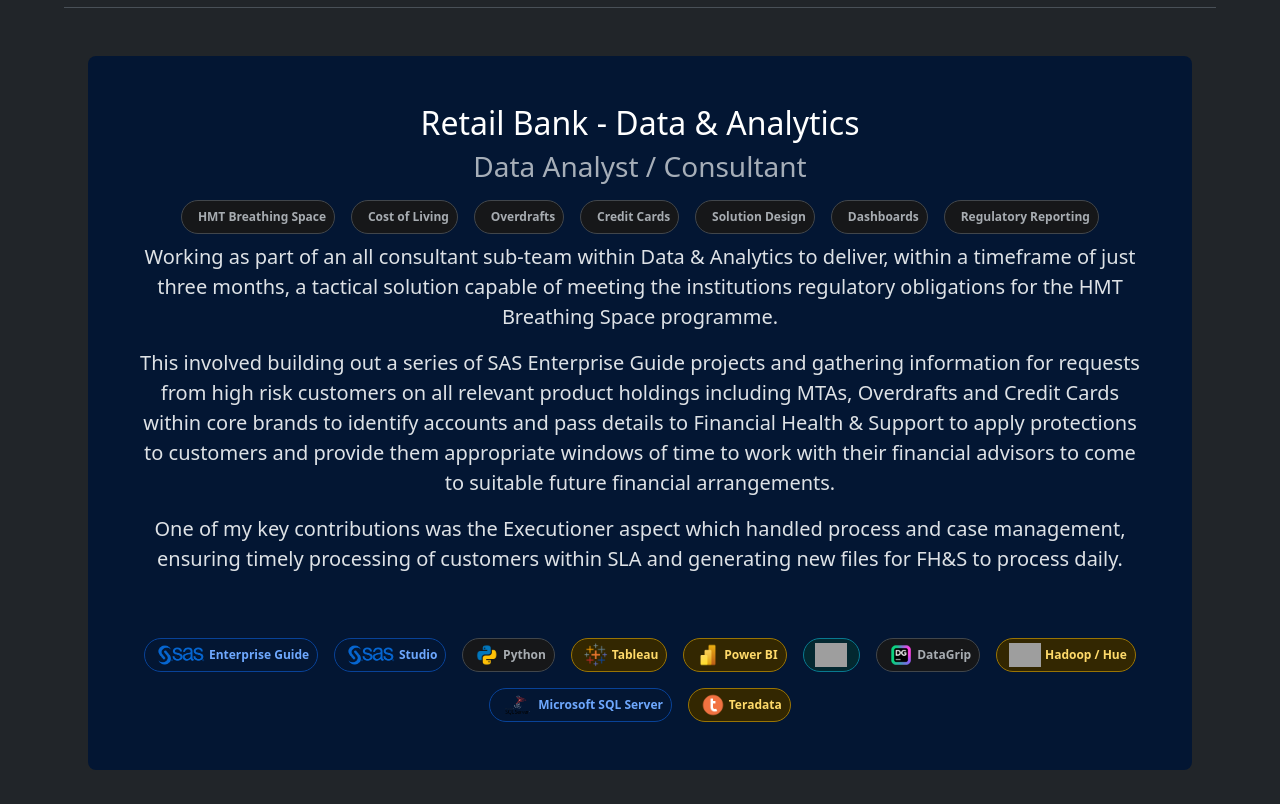
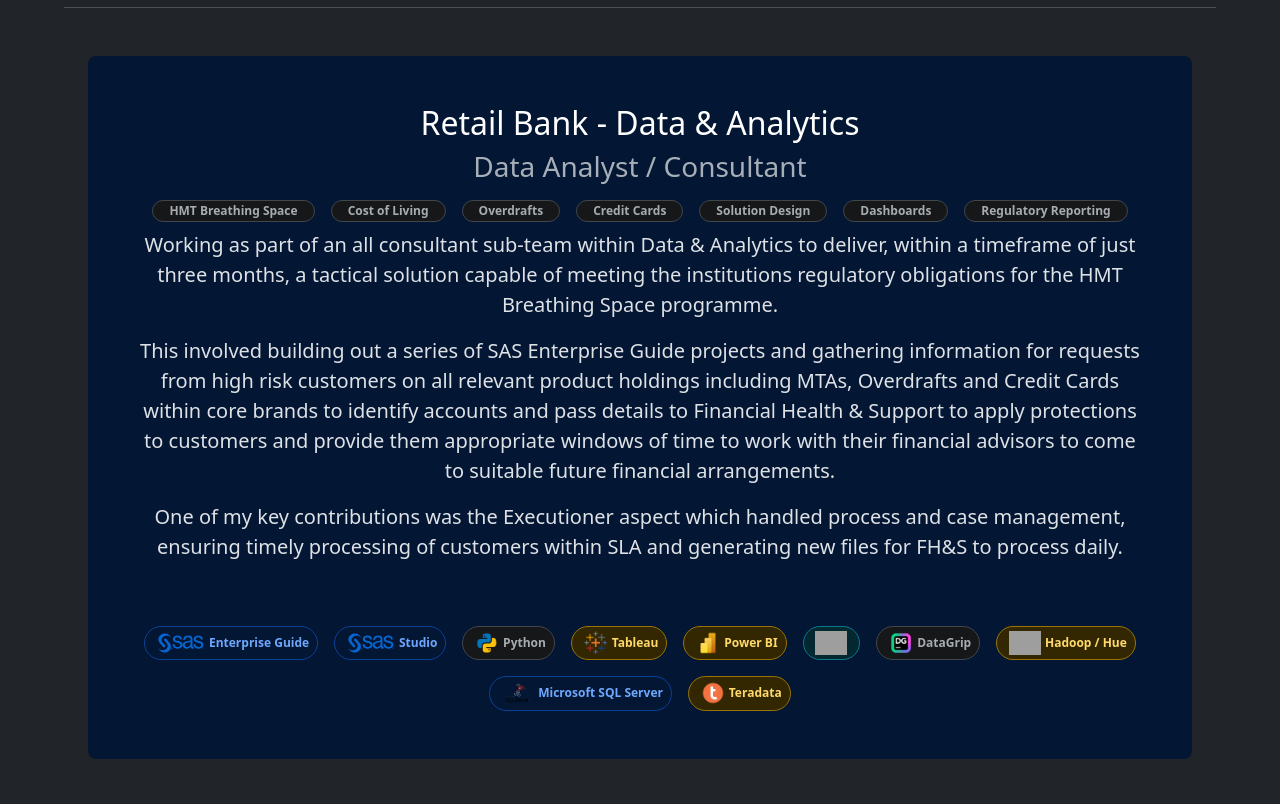
Before and after one commit to mtcraig/fullstack-learning, a web app: file pages/resume.html in a window 1280 px wide. Shown: the part 3090-3894 px from the top of the page. Run offline with its HTML, style and script files only (its server is not run), Linux system fonts and the light colour scheme; grey boxes are pictures that could not be loaded.

Commit message:
Cleanup of pills for domain skill tags.

```diff
--- a/pages/resume.html
+++ b/pages/resume.html
@@ -561,32 +561,32 @@
                                 <h3 class="text-body-secondary mb-3">Data Analyst / Consultant</h3>
                                 <div class="pb-2 badge-grid">
                                     <span
-                                        class="badge d-flex align-items-center pt-1 pe-2 text-secondary-emphasis bg-secondary-subtle border border-secondary-subtle rounded-pill">
-                                        <img class="mx-1" height="24">HMT Breathing Space
+                                        class="badge d-flex align-items-center py-1.5 px-3 text-secondary-emphasis bg-secondary-subtle border border-secondary-subtle rounded-pill">
+                                        HMT Breathing Space
                                     </span>
                                     <span
-                                        class="badge d-flex align-items-center pt-1 pe-2 text-secondary-emphasis bg-secondary-subtle border border-secondary-subtle rounded-pill">
-                                        <img class="mx-1" height="24">Cost of Living
+                                        class="badge d-flex align-items-center py-1.5 px-3 text-secondary-emphasis bg-secondary-subtle border border-secondary-subtle rounded-pill">
+                                        Cost of Living
                                     </span>
                                     <span
-                                        class="badge d-flex align-items-center pt-1 pe-2 text-secondary-emphasis bg-secondary-subtle border border-secondary-subtle rounded-pill">
-                                        <img class="mx-1" height="24">Overdrafts
+                                        class="badge d-flex align-items-center py-1.5 px-3 text-secondary-emphasis bg-secondary-subtle border border-secondary-subtle rounded-pill">
+                                        Overdrafts
                                     </span>
                                     <span
-                                        class="badge d-flex align-items-center pt-1 pe-2 text-secondary-emphasis bg-secondary-subtle border border-secondary-subtle rounded-pill">
-                                        <img class="mx-1" height="24">Credit Cards
+                                        class="badge d-flex align-items-center py-1.5 px-3 text-secondary-emphasis bg-secondary-subtle border border-secondary-subtle rounded-pill">
+                                        Credit Cards
                                     </span>
                                     <span
-                                        class="badge d-flex align-items-center pt-1 pe-2 text-secondary-emphasis bg-secondary-subtle border border-secondary-subtle rounded-pill">
-                                        <img class="mx-1" height="24">Solution Design
+                                        class="badge d-flex align-items-center py-1.5 px-3 text-secondary-emphasis bg-secondary-subtle border border-secondary-subtle rounded-pill">
+                                        Solution Design
                                     </span>
                                     <span
-                                        class="badge d-flex align-items-center pt-1 pe-2 text-secondary-emphasis bg-secondary-subtle border border-secondary-subtle rounded-pill">
-                                        <img class="mx-1" height="24">Dashboards
+                                        class="badge d-flex align-items-center py-1.5 px-3 text-secondary-emphasis bg-secondary-subtle border border-secondary-subtle rounded-pill">
+                                        Dashboards
                                     </span>
                                     <span
-                                        class="badge d-flex align-items-center pt-1 pe-2 text-secondary-emphasis bg-secondary-subtle border border-secondary-subtle rounded-pill">
-                                        <img class="mx-1" height="24">Regulatory Reporting
+                                        class="badge d-flex align-items-center py-1.5 px-3 text-secondary-emphasis bg-secondary-subtle border border-secondary-subtle rounded-pill">
+                                        Regulatory Reporting
                                     </span>
                                 </div>
                                 <p class="lead">
@@ -724,28 +724,28 @@
                                 <h3 class="text-body-secondary mb-3">Migration Consultant</h3>
                                 <div class="pb-2 badge-grid">
                                     <span
-                                        class="badge d-flex align-items-center pt-1 pe-2 text-secondary-emphasis bg-secondary-subtle border border-secondary-subtle rounded-pill">
-                                        <img class="mx-1" height="24">Data Migration
+                                        class="badge d-flex align-items-center py-1.5 px-3 text-secondary-emphasis bg-secondary-subtle border border-secondary-subtle rounded-pill">
+                                        Data Migration
                                     </span>
                                     <span
-                                        class="badge d-flex align-items-center pt-1 pe-2 text-secondary-emphasis bg-secondary-subtle border border-secondary-subtle rounded-pill">
-                                        <img class="mx-1" height="24">Code Refactoring
+                                        class="badge d-flex align-items-center py-1.5 px-3 text-secondary-emphasis bg-secondary-subtle border border-secondary-subtle rounded-pill">
+                                        Code Refactoring
                                     </span>
                                     <span
-                                        class="badge d-flex align-items-center pt-1 pe-2 text-secondary-emphasis bg-secondary-subtle border border-secondary-subtle rounded-pill">
-                                        <img class="mx-1" height="24">ETL
+                                        class="badge d-flex align-items-center py-1.5 px-3 text-secondary-emphasis bg-secondary-subtle border border-secondary-subtle rounded-pill">
+                                        ETL
                                     </span>
                                     <span
-                                        class="badge d-flex align-items-center pt-1 pe-2 text-secondary-emphasis bg-secondary-subtle border border-secondary-subtle rounded-pill">
-                                        <img class="mx-1" height="24">Platform Administration
+                                        class="badge d-flex align-items-center py-1.5 px-3 text-secondary-emphasis bg-secondary-subtle border border-secondary-subtle rounded-pill">
+                                        Platform Administration
                                     </span>
                                     <span
-                                        class="badge d-flex align-items-center pt-1 pe-2 text-secondary-emphasis bg-secondary-subtle border border-secondary-subtle rounded-pill">
-                                        <img class="mx-1" height="24">Reverse Engineering
+                                        class="badge d-flex align-items-center py-1.5 px-3 text-secondary-emphasis bg-secondary-subtle border border-secondary-subtle rounded-pill">
+                                        Reverse Engineering
                                     </span>
                                     <span
-                                        class="badge d-flex align-items-center pt-1 pe-2 text-secondary-emphasis bg-secondary-subtle border border-secondary-subtle rounded-pill">
-                                        <img class="mx-1" height="24">Project Management
+                                        class="badge d-flex align-items-center py-1.5 px-3 text-secondary-emphasis bg-secondary-subtle border border-secondary-subtle rounded-pill">
+                                        Project Management
                                     </span>
                                 </div>
                                 <p class="lead">
@@ -851,24 +851,24 @@
                                 <h3 class="text-body-secondary mb-3">Incident Resolution Analyst</h3>
                                 <div class="pb-2 badge-grid">
                                     <span
-                                        class="badge d-flex align-items-center pt-1 pe-2 text-secondary-emphasis bg-secondary-subtle border border-secondary-subtle rounded-pill">
-                                        <img class="mx-1" height="24">Process Debugging
+                                        class="badge d-flex align-items-center py-1.5 px-3 text-secondary-emphasis bg-secondary-subtle border border-secondary-subtle rounded-pill">
+                                        Process Debugging
                                     </span>
                                     <span
-                                        class="badge d-flex align-items-center pt-1 pe-2 text-secondary-emphasis bg-secondary-subtle border border-secondary-subtle rounded-pill">
-                                        <img class="mx-1" height="24">Data Quality
+                                        class="badge d-flex align-items-center py-1.5 px-3 text-secondary-emphasis bg-secondary-subtle border border-secondary-subtle rounded-pill">
+                                        Data Quality
                                     </span>
                                     <span
-                                        class="badge d-flex align-items-center pt-1 pe-2 text-secondary-emphasis bg-secondary-subtle border border-secondary-subtle rounded-pill">
-                                        <img class="mx-1" height="24">Process Design
+                                        class="badge d-flex align-items-center py-1.5 px-3 text-secondary-emphasis bg-secondary-subtle border border-secondary-subtle rounded-pill">
+                                        Process Design
                                     </span>
                                     <span
-                                        class="badge d-flex align-items-center pt-1 pe-2 text-secondary-emphasis bg-secondary-subtle border border-secondary-subtle rounded-pill">
-                                        <img class="mx-1" height="24">Agile
+                                        class="badge d-flex align-items-center py-1.5 px-3 text-secondary-emphasis bg-secondary-subtle border border-secondary-subtle rounded-pill">
+                                        Agile
                                     </span>
                                     <span
-                                        class="badge d-flex align-items-center pt-1 pe-2 text-secondary-emphasis bg-secondary-subtle border border-secondary-subtle rounded-pill">
-                                        <img class="mx-1" height="24">Kanban
+                                        class="badge d-flex align-items-center py-1.5 px-3 text-secondary-emphasis bg-secondary-subtle border border-secondary-subtle rounded-pill">
+                                        Kanban
                                     </span>
                                 </div>
                                 <p class="lead">
@@ -926,12 +926,12 @@
                                 <h3 class="text-body-secondary mb-3">Data Analyst</h3>
                                 <div class="pb-2 badge-grid">
                                     <span
-                                        class="badge d-flex align-items-center pt-1 pe-2 text-secondary-emphasis bg-secondary-subtle border border-secondary-subtle rounded-pill">
-                                        <img class="mx-1" height="24">ETL
+                                        class="badge d-flex align-items-center py-1.5 px-3 text-secondary-emphasis bg-secondary-subtle border border-secondary-subtle rounded-pill">
+                                        ETL
                                     </span>
                                     <span
-                                        class="badge d-flex align-items-center pt-1 pe-2 text-secondary-emphasis bg-secondary-subtle border border-secondary-subtle rounded-pill">
-                                        <img class="mx-1" height="24">Process Refactoring
+                                        class="badge d-flex align-items-center py-1.5 px-3 text-secondary-emphasis bg-secondary-subtle border border-secondary-subtle rounded-pill">
+                                        Process Refactoring
                                     </span>
                                 </div>
                                 <p class="lead">
@@ -981,8 +981,8 @@
                                 <h3 class="text-body-secondary mb-3">Data Quality Analyst</h3>
                                 <div class="pb-2 badge-grid">
                                     <span
-                                        class="badge d-flex align-items-center pt-1 pe-2 text-secondary-emphasis bg-secondary-subtle border border-secondary-subtle rounded-pill">
-                                        <img class="mx-1" height="24">Data Quality
+                                        class="badge d-flex align-items-center py-1.5 px-3 text-secondary-emphasis bg-secondary-subtle border border-secondary-subtle rounded-pill">
+                                        Data Quality
                                     </span>
                                 </div>
                                 <p class="lead">
@@ -1036,32 +1036,32 @@
                                 <h3 class="text-body-secondary mb-3">Data Insight Analyst</h3>
                                 <div class="pb-2 badge-grid">
                                     <span
-                                        class="badge d-flex align-items-center pt-1 pe-2 text-secondary-emphasis bg-secondary-subtle border border-secondary-subtle rounded-pill">
-                                        <img class="mx-1" height="24">Remediation
+                                        class="badge d-flex align-items-center py-1.5 px-3 text-secondary-emphasis bg-secondary-subtle border border-secondary-subtle rounded-pill">
+                                        Remediation
                                     </span>
                                     <span
-                                        class="badge d-flex align-items-center pt-1 pe-2 text-secondary-emphasis bg-secondary-subtle border border-secondary-subtle rounded-pill">
-                                        <img class="mx-1" height="24">Product Deep Dives
+                                        class="badge d-flex align-items-center py-1.5 px-3 text-secondary-emphasis bg-secondary-subtle border border-secondary-subtle rounded-pill">
+                                        Product Deep Dives
                                     </span>
                                     <span
-                                        class="badge d-flex align-items-center pt-1 pe-2 text-secondary-emphasis bg-secondary-subtle border border-secondary-subtle rounded-pill">
-                                        <img class="mx-1" height="24">Dashboards
+                                        class="badge d-flex align-items-center py-1.5 px-3 text-secondary-emphasis bg-secondary-subtle border border-secondary-subtle rounded-pill">
+                                        Dashboards
                                     </span>
                                     <span
-                                        class="badge d-flex align-items-center pt-1 pe-2 text-secondary-emphasis bg-secondary-subtle border border-secondary-subtle rounded-pill">
-                                        <img class="mx-1" height="24">Process Design
+                                        class="badge d-flex align-items-center py-1.5 px-3 text-secondary-emphasis bg-secondary-subtle border border-secondary-subtle rounded-pill">
+                                        Process Design
                                     </span>
                                     <span
-                                        class="badge d-flex align-items-center pt-1 pe-2 text-secondary-emphasis bg-secondary-subtle border border-secondary-subtle rounded-pill">
-                                        <img class="mx-1" height="24">Process Automation
+                                        class="badge d-flex align-items-center py-1.5 px-3 text-secondary-emphasis bg-secondary-subtle border border-secondary-subtle rounded-pill">
+                                        Process Automation
                                     </span>
                                     <span
-                                        class="badge d-flex align-items-center pt-1 pe-2 text-secondary-emphasis bg-secondary-subtle border border-secondary-subtle rounded-pill">
-                                        <img class="mx-1" height="24">Request Handling
+                                        class="badge d-flex align-items-center py-1.5 px-3 text-secondary-emphasis bg-secondary-subtle border border-secondary-subtle rounded-pill">
+                                        Request Handling
                                     </span>
                                     <span
-                                        class="badge d-flex align-items-center pt-1 pe-2 text-secondary-emphasis bg-secondary-subtle border border-secondary-subtle rounded-pill">
-                                        <img class="mx-1" height="24">Regulatory Reporting
+                                        class="badge d-flex align-items-center py-1.5 px-3 text-secondary-emphasis bg-secondary-subtle border border-secondary-subtle rounded-pill">
+                                        Regulatory Reporting
                                     </span>
                                 </div>
                                 <p class="lead">
```
